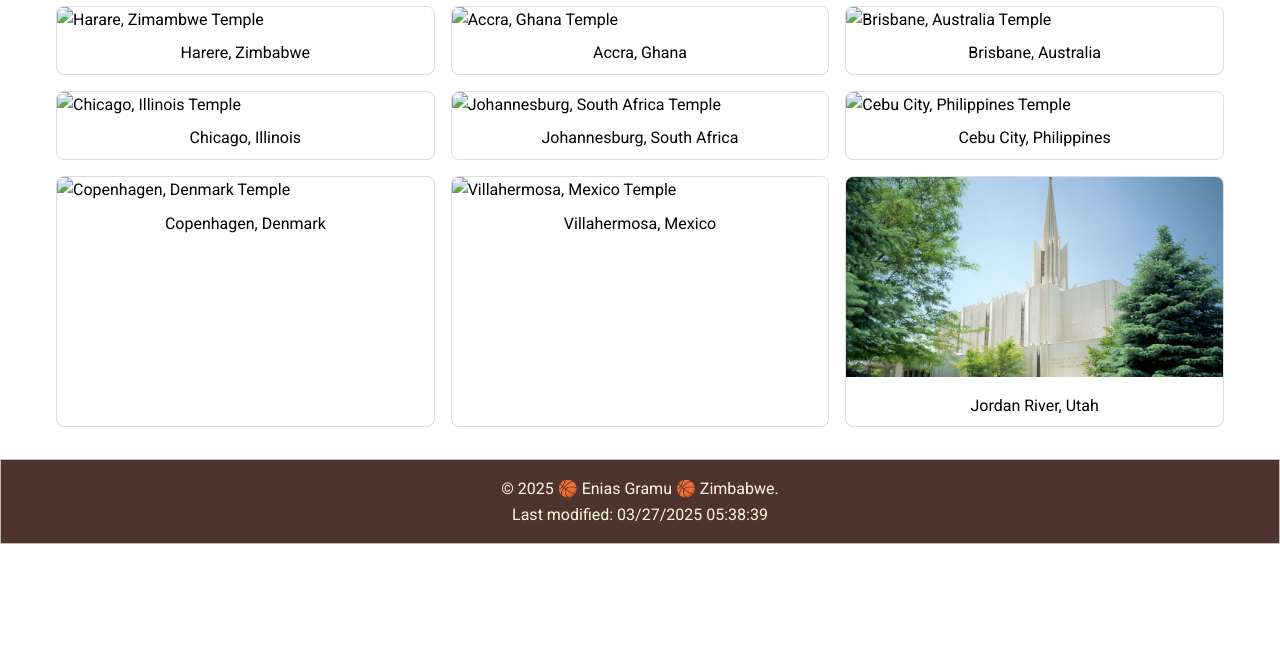
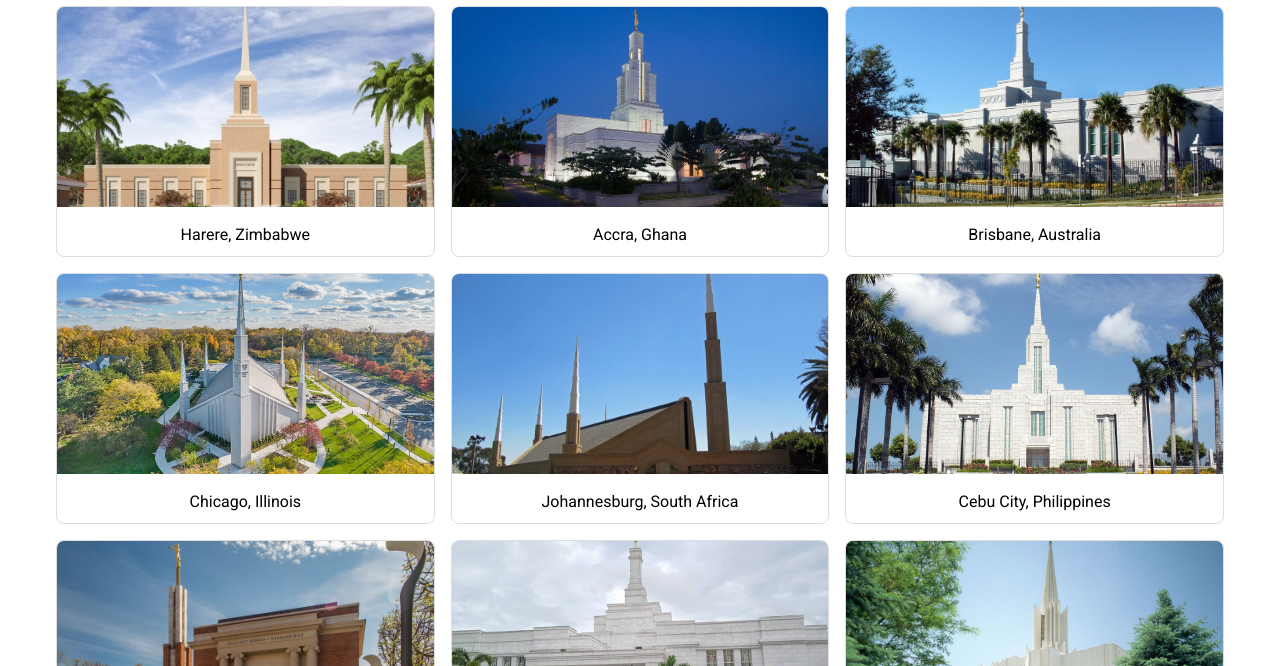
Before and after one commit to eniasg/wdd131, a plain HTML site: page temples.html in a window 1280 px wide. Shown: the part 134-800 px from the top of the page. Drawn offline with Linux system fonts and the light colour scheme.

Commit message:
Update temples.html

```diff
--- a/temples.html
+++ b/temples.html
@@ -35,35 +35,35 @@
         <h1 class="home-title">Home</h1>
         <div class="grid-container">
             <figure>
-                <img src="images/harare-zimbabwe-temple.jpg" alt="Harare, Zimambwe Temple">
+                <img src="images/harare-zimbabwe-temple.jpeg" alt="Harare, Zimambwe Temple">
                 <figcaption>Harere, Zimbabwe</figcaption>
             </figure>
             <figure>
-                <img src="images/accra-ghana-temple.jpg" alt="Accra, Ghana Temple">
+                <img src="images/accra-ghana-temple.jpeg" alt="Accra, Ghana Temple">
                 <figcaption>Accra, Ghana</figcaption>
             </figure>
             <figure>
-                <img src="images/brisbane-australia-temple.jpg" alt="Brisbane, Australia Temple">
+                <img src="images/brisbane-australia-temple.jpeg" alt="Brisbane, Australia Temple">
                 <figcaption>Brisbane, Australia</figcaption>
             </figure>
             <figure>
-                <img src="images/chicago-illinois-temple.jpg" alt="Chicago, Illinois Temple">
+                <img src="images/chicago-illinois-temple.jpeg" alt="Chicago, Illinois Temple">
                 <figcaption>Chicago, Illinois</figcaption>
             </figure>
             <figure>
-                <img src="images/johannesburg-south-africa-temple.jpg" alt="Johannesburg, South Africa Temple">
+                <img src="images/johannesburg-south-africa-temple.jpeg" alt="Johannesburg, South Africa Temple">
                 <figcaption>Johannesburg, South Africa</figcaption>
             </figure>
             <figure>
-                <img src="images/cebu-city-philippines-temple.jpg" alt="Cebu City, Philippines Temple">
+                <img src="images/cebu-city-philippines-temple.jpeg" alt="Cebu City, Philippines Temple">
                 <figcaption>Cebu City, Philippines</figcaption>
             </figure>
             <figure>
-                <img src="images/copenhagen-denmark-temple.jpg" alt="Copenhagen, Denmark Temple">
+                <img src="images/copenhagen-denmark-temple.jpeg" alt="Copenhagen, Denmark Temple">
                 <figcaption>Copenhagen, Denmark</figcaption>
             </figure>
             <figure>
-                <img src="images/villahermosa-mexico-temple.jpg" alt="Villahermosa, Mexico Temple">
+                <img src="images/villahermosa-mexico-temple.jpeg" alt="Villahermosa, Mexico Temple">
                 <figcaption>Villahermosa, Mexico</figcaption>
             </figure>
             <figure>
```
